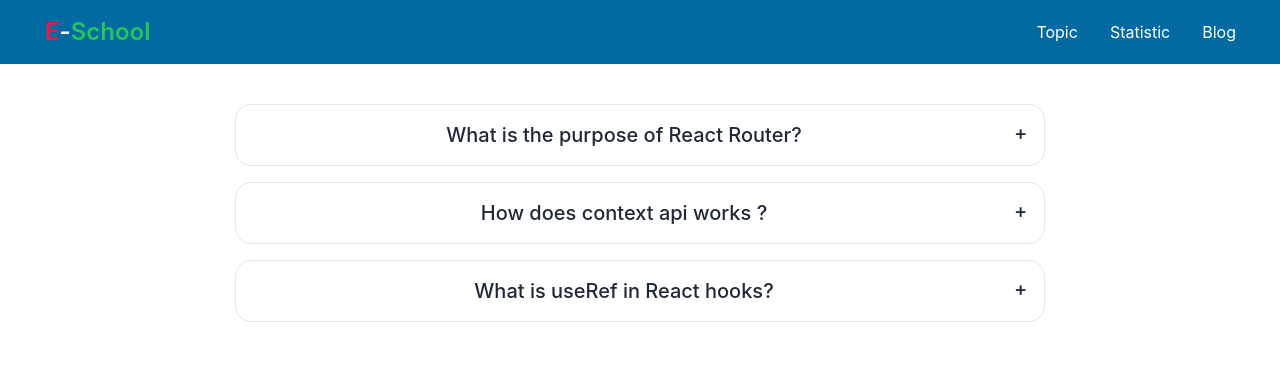
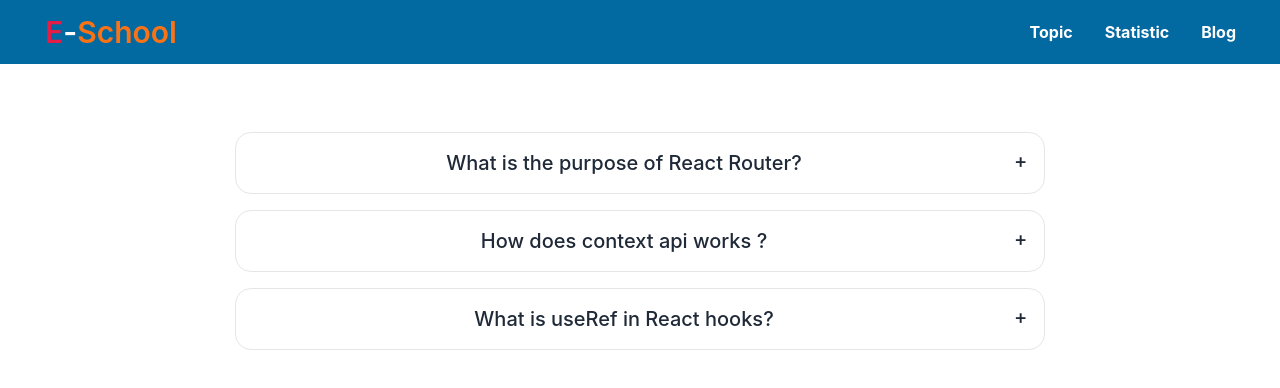
Before and after one commit to sadikulislamsifat/e-school-react-, a React (Create React App) app: page /blog in a window 1280 px wide. Shown: the top 388 px of the page. Built offline with nearby package versions, Linux system fonts and the light colour scheme.

Commit message:
blog page added

```diff
--- a/src/components/Blog/Blog.js
+++ b/src/components/Blog/Blog.js
@@ -2,7 +2,7 @@ import React from 'react';
 
 const Blog = () => {
     return (
-        <div className='md:p-8 flex justify-center'>
+        <div className='md:p-8 flex justify-center mt-7'>
             <div className='w-11/12 md:w-8/12 h-54'>
             <div tabIndex={0} className="mt-2 collapse collapse-plus border border-base-300 bg-base-100 rounded-box">
   <div className="collapse-title text-xl font-medium">
--- a/src/components/Container/Topic/Topic.js
+++ b/src/components/Container/Topic/Topic.js
@@ -1,17 +1,24 @@
-import React from 'react';
+import React, { useEffect, useState } from 'react';
 import { useLoaderData } from 'react-router-dom';
 import Item from '../Item/Item';
 
 const Topic = () => {
 
-    const topic = useLoaderData();
-    console.log(topic)
+    // const topic = useLoaderData();
+    // console.log(topic)
+    const  [topic , setTopic] = useState([]);
+    useEffect(() => {
+        fetch('https://openapi.programming-hero.com/api/quiz/1')
+        .then(res => res.json())
+        .then(data => setTopic(data))
+    },[])
+
     return (
         <div>
 
-            <h1>This topic page</h1>
+            <h1>This is topic page</h1>
             {
-
+                // topic.map(topic => <Item topic={topic}></Item>)
             }
         </div>
     );
--- a/src/components/Navbar/Navbar.js
+++ b/src/components/Navbar/Navbar.js
@@ -8,10 +8,10 @@ const Navbar = () => {
 
 <div className="navbar bg-sky-700 md:px-7 text-white">
   <div className="flex-1">
-    <a className="btn btn-ghost normal-case text-2xl"><span className='text-rose-600'>E</span>- <span className='text-green-500'>School</span></a>
+    <a className="btn btn-ghost normal-case text-2xl md:text-3xl"><span className='text-rose-600'>E</span>- <span className='text-orange-500'>School</span></a>
   </div>
   <div className="flex-none">
-    <ul className="menu menu-horizontal p-0">
+    <ul className="menu menu-horizontal font-bold p-0">
       <li>
       <Link to="/topic">Topic</Link>
       </li>
```
